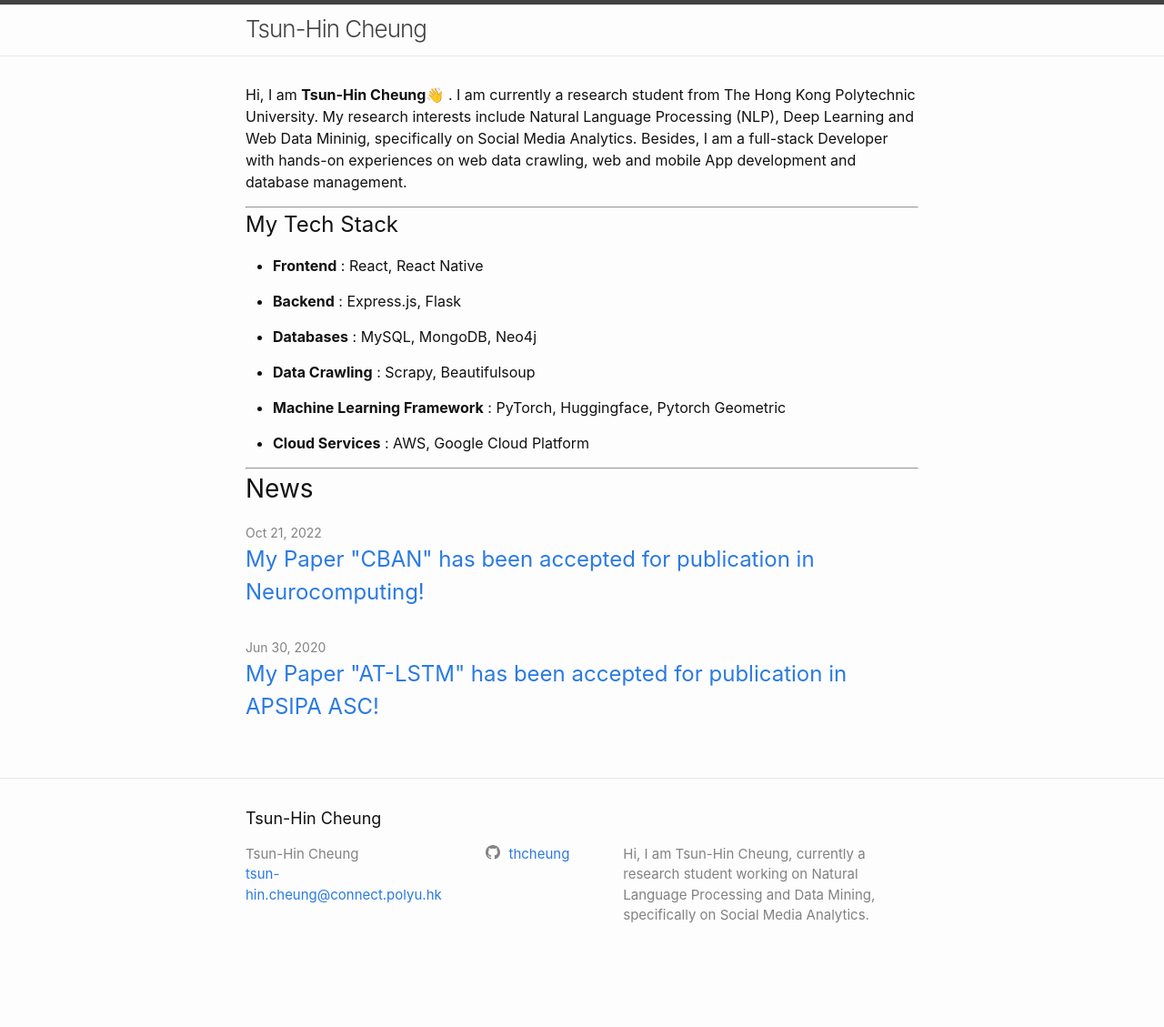
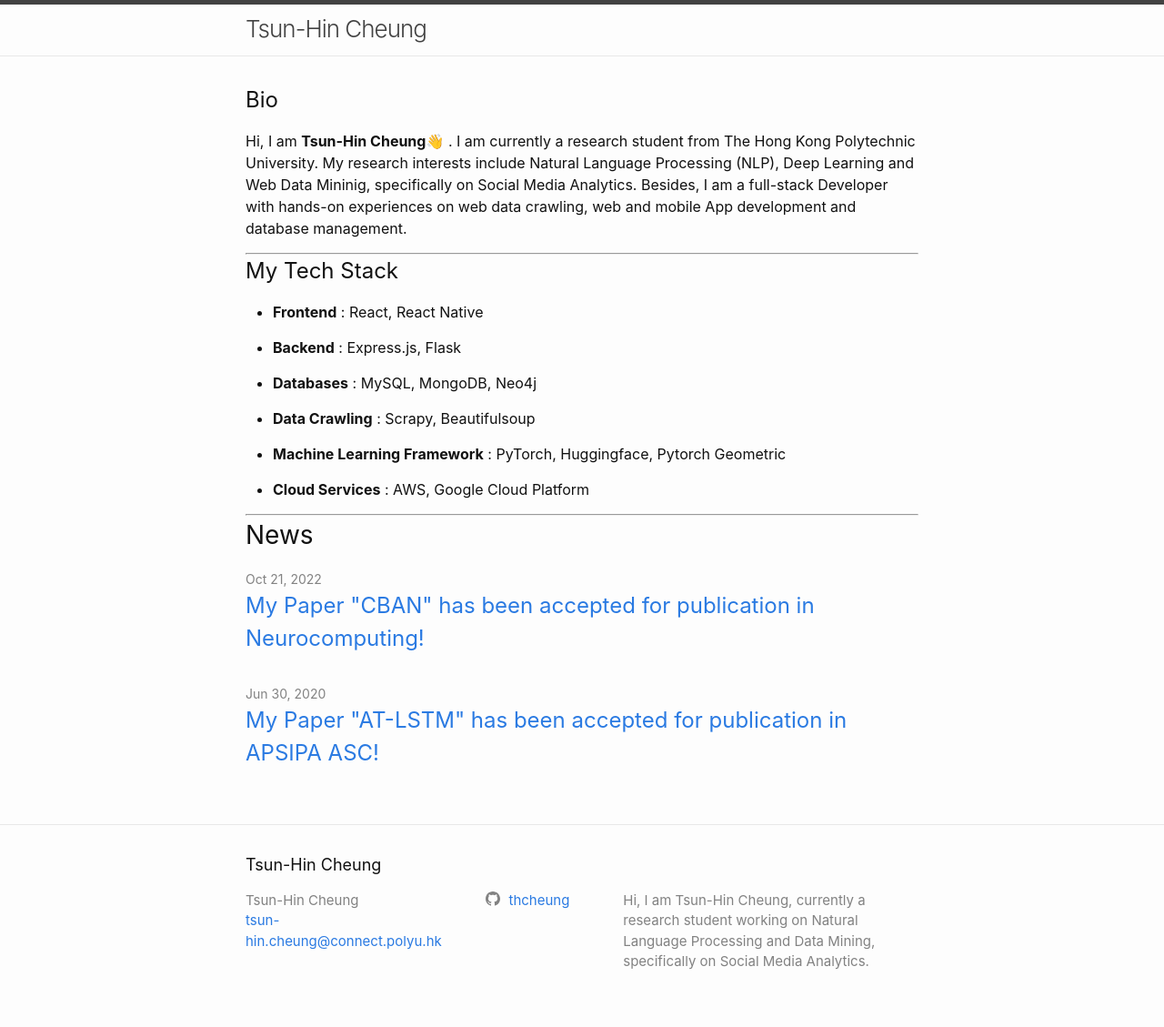
Before and after one commit to thcheung/thcheung.github.io, a Jekyll site: the page built from index.markdown, in a window 1280 px wide. Shown: the whole page at 91% size. Built offline with Jekyll 4.4.1, drawn with Linux system fonts in a browser that asks for light colours; before the commit the page ends 1078 px from its top, so only the background shows below that.

Commit message:
Add home.html

```diff
--- a/_layouts/home.html
+++ b/_layouts/home.html
@@ -22,9 +22,9 @@ layout: default
             {{ post.title | escape }}
           </a>
         </h3>
-        {%- if site.show_excerpts -%}
+        <!-- {%- if site.show_excerpts -%}
           {{ post.excerpt }}
-        {%- endif -%}
+        {%- endif -%} -->
       </li>
       {%- endfor -%}
     </ul>
--- a/index.markdown
+++ b/index.markdown
@@ -4,6 +4,7 @@
 
 layout: home
 ---
+## Bio
 
 Hi, I am **Tsun-Hin Cheung**👋 . I am currently a research student from The Hong Kong Polytechnic University. My research interests include Natural Language Processing (NLP), Deep Learning and Web Data Mininig, specifically on Social Media Analytics. Besides, I am a full-stack Developer with hands-on experiences on web data crawling, web and mobile App development and database management.
 
```
